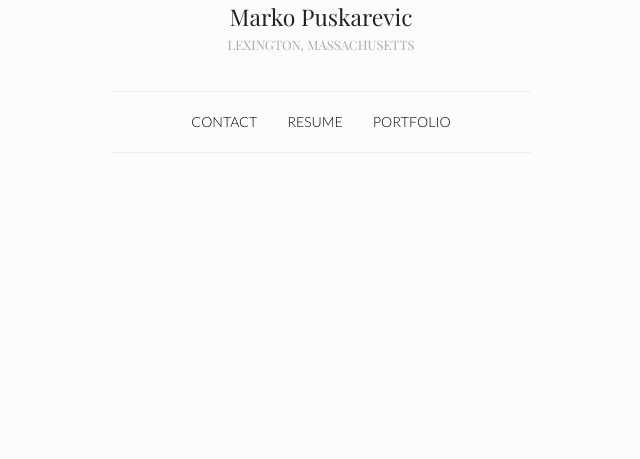
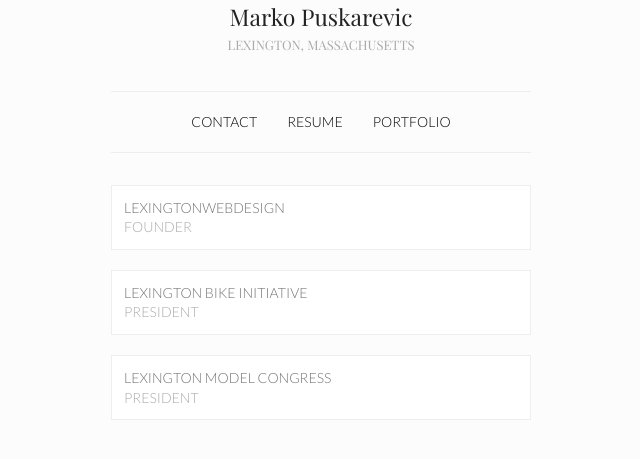
Before and after one commit to puskarevicmarko/puskarevicmarko.github.io, a PHP site: page / in a window 1280 px wide. Shown: the part 225-684 px from the top of the page, without its empty margins (319-959 px from the left). Run offline with PHP 8.4, Linux system fonts and the light colour scheme.

Commit message:
New Website 1
puskarevic.com

```diff
--- a/index.html
+++ b/index.html
@@ -30,6 +30,14 @@
     </div>
 
     <div id="divider"></div>
+    <br />
+
+    &nbsp;
+    <a id="button2" style="width:100%;" href="http://lexwebdesigners.com">LexingtonWebDesign<h4>Founder</h4></a>
+    <a id="button2" style="width:100%;" href="http://lexbike.org">Lexington Bike Initiative<h4>President</h4></a>
+    <a id="button2" style="width:100%;" href="http://lexmodelcongress.org">Lexington Model Congress<h4>President</h4></a>
+
+
 
 </section>
 
--- a/style.css
+++ b/style.css
@@ -35,6 +35,21 @@ a#button {
 	border-radius: none;
 }
 
+a#button2 {
+    width:100%;
+    display:block;
+	padding: 12px 12px;
+    border-style: solid;
+    border-width: 1px;
+    border-color: #eee;
+    background: #fff;
+	color: #737373;
+	font-size: 14px; font-weight: light; line-height: 1.4;
+    text-transform: uppercase;
+	border-radius: none;
+    margin-bottom: 20px;
+}
+
 a#button:hover {
 	padding: 12px 12px;
     border-style: solid;
@@ -42,6 +57,17 @@ a#button:hover {
     border-color: #aaa;
     background: #aaa;
 	color: #fff;
+	font-size: 14px; font-weight: light; line-height: 1.4;
+	border-radius: none;
+}
+
+a#button2:hover {
+	padding: 12px 12px;
+    border-style: solid;
+    border-width: 1px;
+    border-color: #F2F2F2;
+    background: #F2F2F2;
+	color: #000;
 	font-size: 14px; font-weight: light; line-height: 1.4;
 	border-radius: none;
 }
@@ -106,6 +132,13 @@ h3 {
     margin-bottom:20px;
 }
 
+h4 {
+    font-family: 'Lato', sans-serif;
+	font-weight: 300;
+    font-size: 14px;
+	color:#aaa;
+}
+
 
 p {
 	line-height: 1.8;
```
